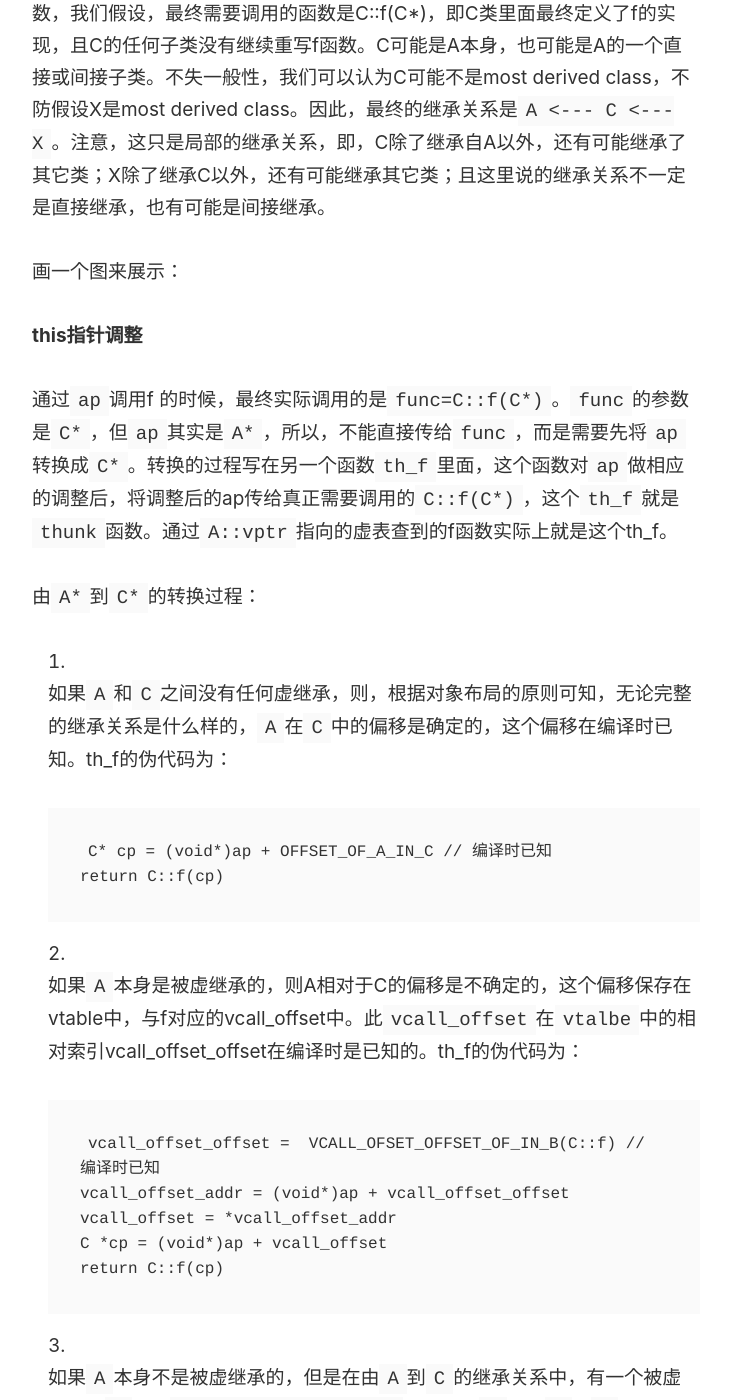
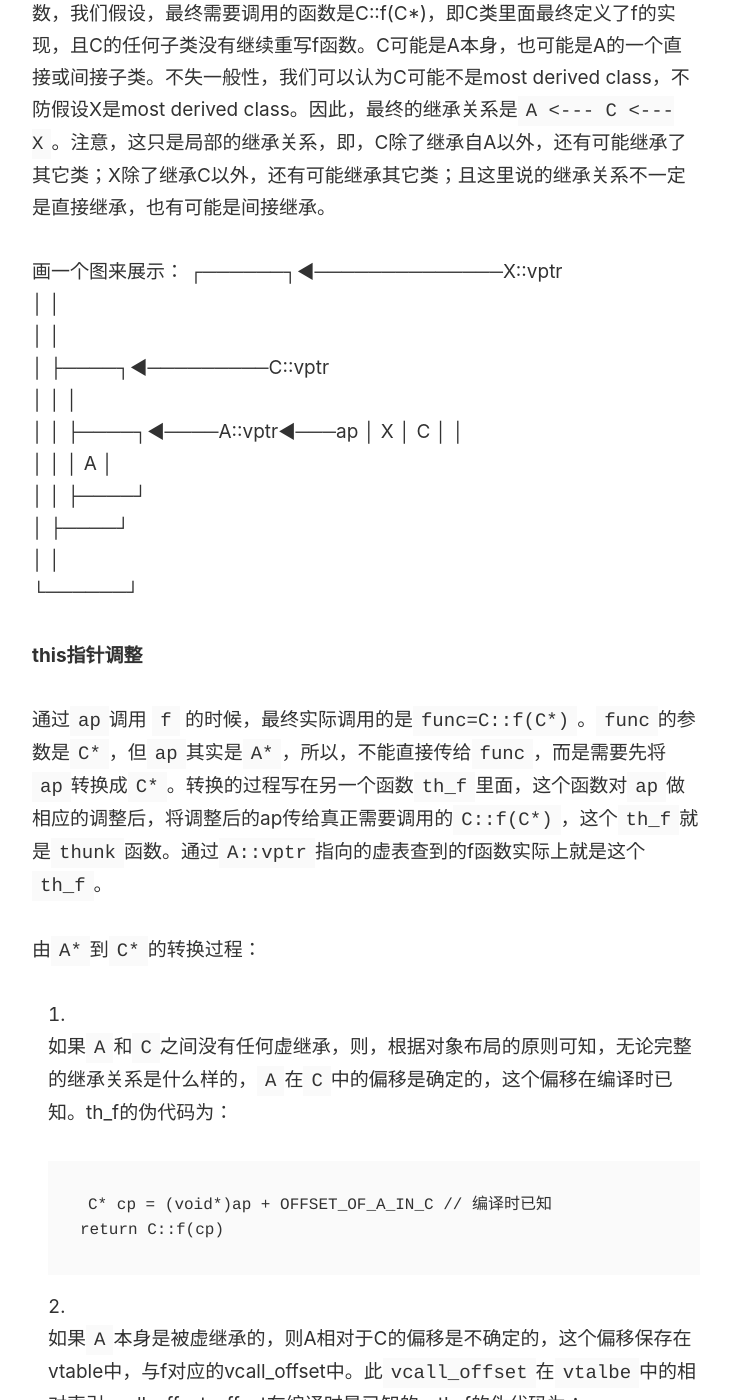
Before and after one commit to ddwolf/ddwolf.github.io, a Jekyll site: the page built from _posts/2024-06-18-cpp-thunk-function.md, in a window 1280 px wide and 1400 px high, scrolled down 3796 px. Shown: the whole window, without its empty margins (274-1003 px from the left). Built offline with Jekyll 4.4.1, drawn with Linux system fonts in a browser that asks for light colours.

Commit message:
Update 2024-06-18-cpp-thunk-function.md

```diff
--- a/_posts/2024-06-18-cpp-thunk-function.md
+++ b/_posts/2024-06-18-cpp-thunk-function.md
@@ -104,12 +104,22 @@ struct B : public A, public virtual V {double j; virtual void f() override {}};
 由于`f`是虚函数，所以，需要通过查找vtable的方式来确定最终需要调用的函数，我们假设，最终需要调用的函数是C::f(C\*)，即C类里面最终定义了f的实现，且C的任何子类没有继续重写f函数。C可能是A本身，也可能是A的一个直接或间接子类。不失一般性，我们可以认为C可能不是most derived class，不防假设X是most derived class。因此，最终的继承关系是`A <--- C <--- X`。注意，这只是局部的继承关系，即，C除了继承自A以外，还有可能继承了其它类；X除了继承C以外，还有可能继承其它类；且这里说的继承关系不一定是直接继承，也有可能是间接继承。
 
 画一个图来展示：
-
-
+┌──────┐◄──────────────X::vptr
+│      │
+│      │
+│      ├────┐◄─────────C::vptr
+│      │    │
+│      │    ├────┐◄────A::vptr◄───ap
+│  X   │ C  │    │
+│      │    │ A  │
+│      │    ├────┘
+│      ├────┘
+│      │
+└──────┘
 
 **this指针调整**
 
-通过`ap`调用f 的时候，最终实际调用的是`func=C::f(C*)`。`func`的参数是`C*`，但`ap`其实是`A*`，所以，不能直接传给`func`，而是需要先将`ap`转换成`C*`。转换的过程写在另一个函数`th_f`里面，这个函数对`ap`做相应的调整后，将调整后的ap传给真正需要调用的`C::f(C*)`，这个`th_f`就是`thunk`函数。通过`A::vptr`指向的虚表查到的f函数实际上就是这个th_f。
+通过`ap`调用 `f` 的时候，最终实际调用的是`func=C::f(C*)`。`func`的参数是`C*`，但`ap`其实是`A*`，所以，不能直接传给`func`，而是需要先将`ap`转换成`C*`。转换的过程写在另一个函数`th_f`里面，这个函数对`ap`做相应的调整后，将调整后的ap传给真正需要调用的`C::f(C*)`，这个`th_f`就是`thunk`函数。通过`A::vptr`指向的虚表查到的f函数实际上就是这个 `th_f`。
 
 由`A*`到`C*`的转换过程：
 
```
